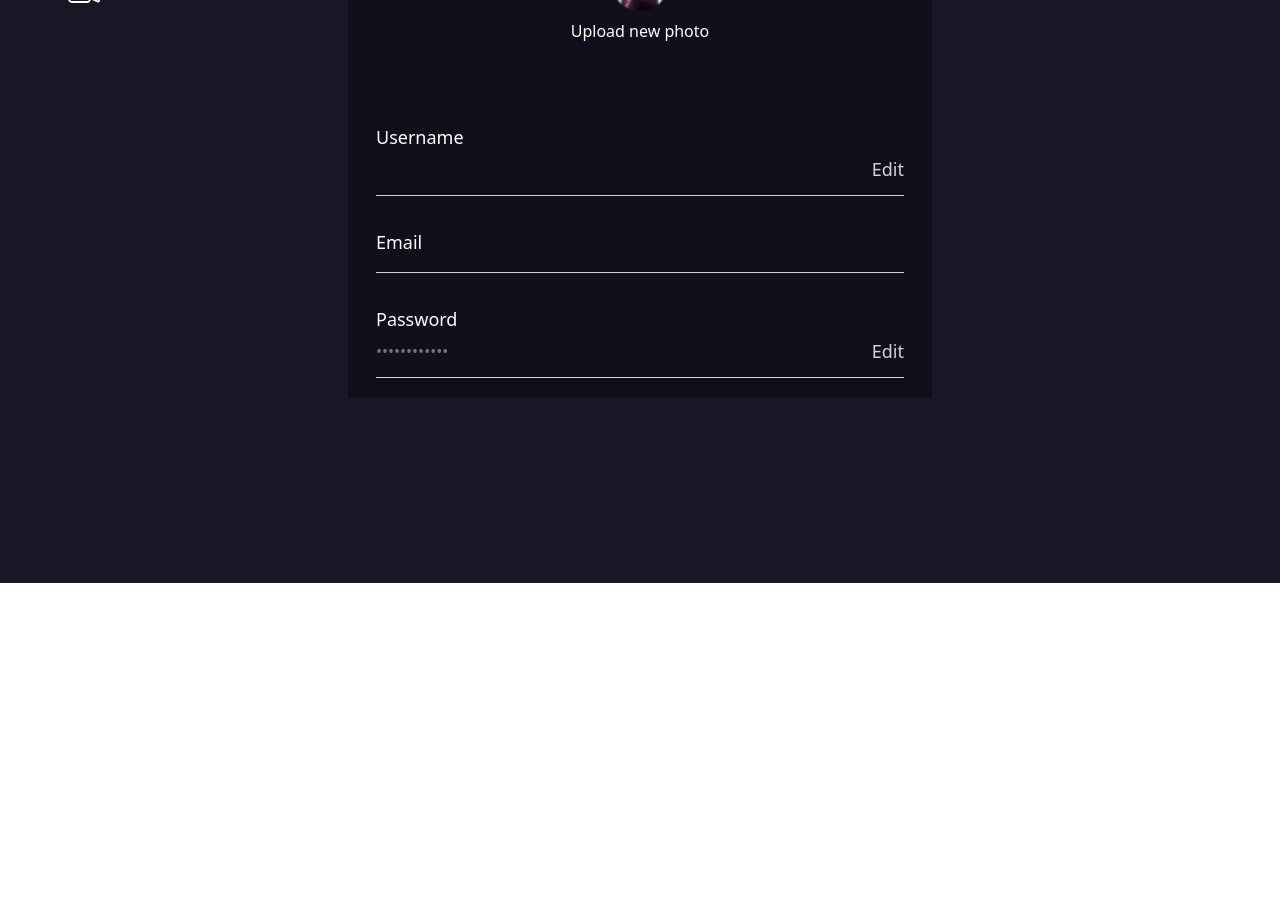
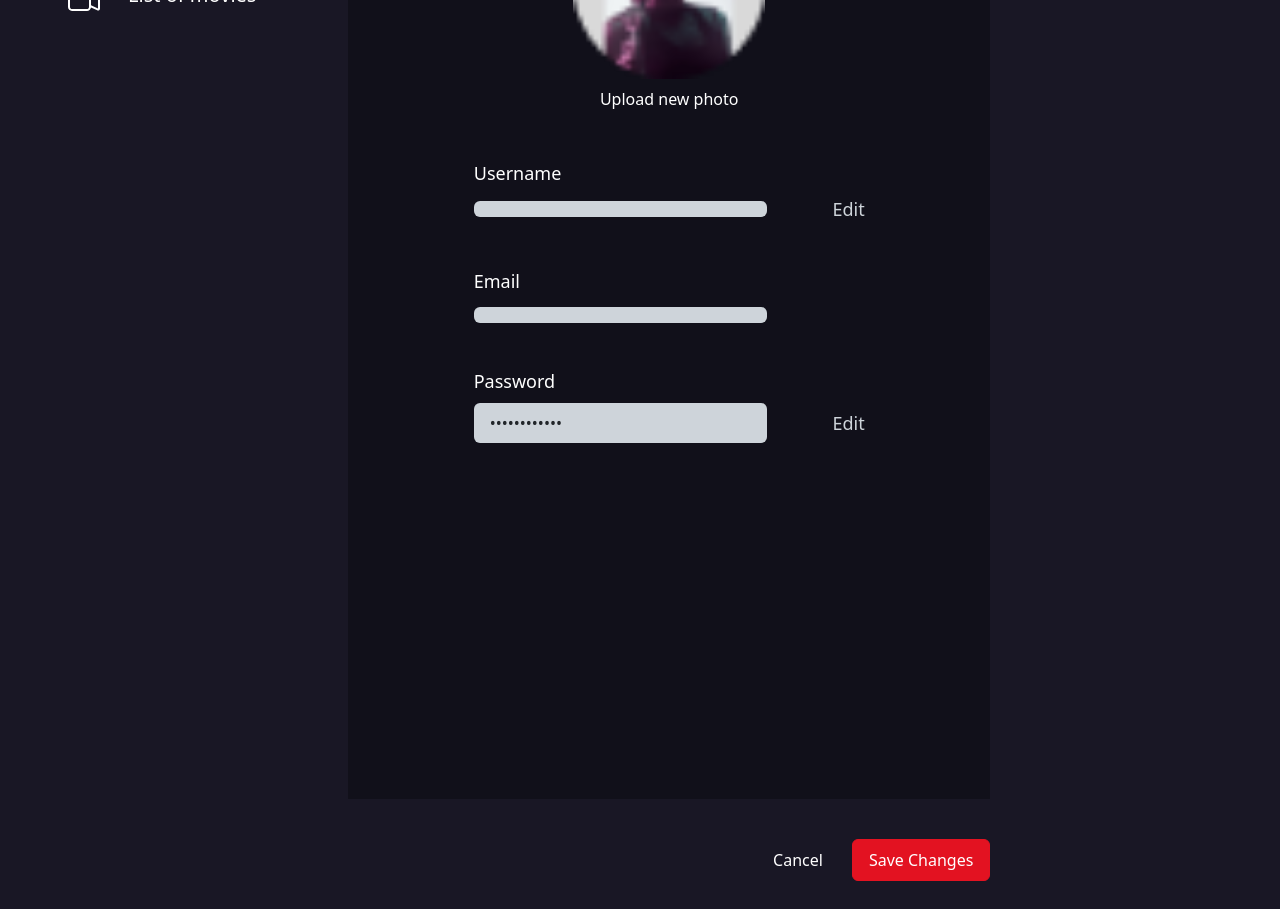
Before and after one commit to Tr1ckyy1/moviequotes-front, a Vue app: page /edit-profile in a window 1280 px wide. Shown: the part 300-1209 px from the top of the page. Before the commit the page ends 883 px from the top, so only its background shows below. Built offline with nearby package versions, Linux system fonts and the light colour scheme; no server answers; sample sign-in values are in the browser's storage.

Commit message:
feat:finihshed styling markup for edit profile page, working on implementing data uploading

```diff
--- a/src/components/ControlLanguages.vue
+++ b/src/components/ControlLanguages.vue
@@ -11,11 +11,11 @@
 
     <div
       v-if="modalShowing"
-      class="absolute w-full bg-transparent border-x border-b border-dark-third]"
+      class="absolute w-full bg-transparent border-x border-b border-dark-third"
     >
       <div
         class="hover:bg-[#1a1b26]"
-        :class="opt.text === selectedOption ? 'bg-[#1a1b26]' : 'bg-dark-third]'"
+        :class="opt.text === selectedOption ? 'bg-[#1a1b26]' : 'bg-dark-third'"
         v-for="opt in options"
         :key="opt.value"
         @click="selectOption(opt.value)"
--- a/src/components/dashboard/modals/HeaderModal.vue
+++ b/src/components/dashboard/modals/HeaderModal.vue
@@ -21,7 +21,7 @@
       class="lg:hidden text-white fixed top-0 left-0 bg-dark-main z-[52] no-scroll"
       :class="
         mode === 'sidebar'
-          ? 'w-[90%] flex flex-col justify-between p-7 py-5 max-h-4/5 gap-6 min-h-fit'
+          ? 'w-[90%] flex flex-col justify-between p-7 py-5 h-4/5 gap-6 overflow-y-scroll'
           : 'w-full h-full'
       "
       v-if="modalOpen"
--- a/src/components/dashboard/post/PostItem.vue
+++ b/src/components/dashboard/post/PostItem.vue
@@ -1,7 +1,8 @@
 <template>
   <div
-    class="py-4 px-7 lg:rounded-xl space-y-4 bg-dark-main max-h-[52rem] lg:max-h-[70rem] overflow-y-auto scrollbar-none lg:text-xl"
+    class="py-7 px-7 lg:rounded-xl bg-dark-main lg:text-xl flex flex-col justify-between max-h-[52rem] lg:max-h-[70rem] gap-7"
   >
+    <div class="overflow-y-auto scrollbar-none space-y-4">
       <div class="flex items-center gap-4">
         <div class="w-10 h-10 lg:w-[52px] lg:h-[52px]">
           <img
@@ -9,7 +10,7 @@
             class="w-full h-full rounded-full object-cover"
           />
         </div>
-      <h1 class="">Omar Jangavadze</h1>
+        <h1>Omar Jangavadze</h1>
       </div>
       <p class="font-semibold">
         “Follow your dream.” movie- <span class="text-main">Billy Elliot.</span> (2000)
@@ -24,6 +25,11 @@
       </div>
       <CommentItem />
       <CommentItem />
+      <CommentItem />
+      <CommentItem />
+      <CommentItem />
+    </div>
+
     <div class="flex gap-4">
       <div class="w-10 h-10 lg:w-[52px] lg:h-[52px] shrink-0">
         <img
--- a/src/i18n/lang/en/profile.json
+++ b/src/i18n/lang/en/profile.json
@@ -1,5 +1,7 @@
 {
   "my_profile": "My profile",
   "upload_new_photo": "Upload new photo",
-  "edit": "Edit"
+  "edit": "Edit",
+  "cancel": "Cancel",
+  "save_changes": "Save Changes"
 }
--- a/src/i18n/lang/ka/profile.json
+++ b/src/i18n/lang/ka/profile.json
@@ -1,5 +1,7 @@
 {
   "my_profile": "ჩემი პროფილი",
   "upload_new_photo": "ატვირთეთ ახალი ფოტო",
-  "edit": "რედაქტირება"
+  "edit": "რედაქტირება",
+  "cancel": "გაუქმება",
+  "save_changes": "ცვლილებების დამახსოვრება"
 }
--- a/src/ui/TheHeader.vue
+++ b/src/ui/TheHeader.vue
@@ -4,12 +4,12 @@
     v-else
     class="bg-dark-third w-full border-b border-b-[#22203033] py-5 px-7 flex justify-between items-center lg:px-14 sticky top-0 z-50"
   >
-    <RouterLink
-      @click="scrollToTop"
-      :to="{ name: 'dashboard' }"
-      class="hidden lg:block uppercase text-main font-semibold text-lg"
-      >movie quotes</RouterLink
+    <div
+      @click="navigate"
+      class="hidden lg:block uppercase text-main font-semibold text-lg cursor-pointer"
     >
+      movie quotes
+    </div>
     <BurgerMenuIcon class="lg:hidden" @click="openSidebarModal" />
     <div class="flex gap-5 items-center lg:flex-row-reverse lg:gap-8">
       <button
@@ -82,7 +82,8 @@ async function logout() {
   router.replace({ name: 'home' })
 }
 
-function scrollToTop() {
+function navigate() {
+  if (router.currentRoute.value.name !== 'dashboard') router.push({ name: 'dashboard' })
   window.scrollTo({ top: 0, behavior: 'smooth' })
 }
 
--- a/src/views/DashboardView.vue
+++ b/src/views/DashboardView.vue
@@ -3,7 +3,7 @@
     <div class="flex gap-7">
       <div
         @click="openQuotesModal"
-        class="lg:bg-dark-third pb-5 px-7 pt-0 lg:pt-4 lg:rounded-llg flex gap-4 items-center lg:cursor-pointer"
+        class="lg:bg-dark-third p-7 pt-0 lg:pt-4 lg:rounded-llg flex gap-4 items-center lg:cursor-pointer"
         :class="searchFocused ? 'w-fit' : 'w-full'"
       >
         <NewQuoteIcon />
--- a/src/views/MovieQuotes.vue
+++ b/src/views/MovieQuotes.vue
@@ -1,10 +1,8 @@
 <template>
   <TheHeader />
-  <main
-    class="pt-5 lg:px-14 bg-dark-secondary text-white lg:grid lg:grid-cols-[1fr_2fr_1fr] min-h-screen"
-  >
-    <TheSidebar class="hidden lg:block" />
-    <RouterView />
+  <main class="pt-7 lg:px-14 bg-dark-secondary text-white lg:flex min-h-screen md:gap-20 xl:gap-0">
+    <TheSidebar class="hidden lg:block lg:w-1/4" />
+    <RouterView class="lg:w-[55%] pb-7" />
   </main>
 </template>
 
--- a/src/views/ProfileEdit.vue
+++ b/src/views/ProfileEdit.vue
@@ -1,12 +1,16 @@
 <template>
-  <section>
-    <div class="pb-5 px-7 lg:px-14">
+  <form @submit="upload">
+    <div class="p-7 pt-0 lg:px-14">
       <h1 class="text-2xl hidden lg:block">{{ t('profile.my_profile') }}</h1>
       <ArrowLeft class="lg:hidden" @click="goBack" width="16" height="16" />
     </div>
-    <form class="bg-dark-third h-screen lg:h-auto py-5 px-7 lg:mt-20 lg:bg-dark-main">
-      <div class="flex justify-center flex-col items-center gap-2">
-        <div class="w-48 h-48 lg:h-14 lg:w-14 shrink-0">
+    <div
+      class="bg-dark-third min-h-screen lg:h-auto py-5 px-7 lg:mt-32 lg:bg-dark-main lg:relative lg:py-20"
+    >
+      <div
+        class="flex justify-center flex-col items-center gap-2 lg:absolute lg:top-0 lg:-translate-y-1/2 lg:left-1/2 lg:-translate-x-1/2"
+      >
+        <div class="lg:w-48 lg:h-48 h-14 w-14 shrink-0">
           <img
             v-if="userData?.profileImage"
             :src="userData?.profileImage"
@@ -14,50 +18,79 @@
           />
           <img v-else src="@/assets/avatar.png" class="object-cover h-full w-full" />
         </div>
-        <label for="upload-new-photo">
+        <label for="upload-new-photo" class="lg:cursor-pointer">
           {{ t('profile.upload_new_photo') }}
-          <input type="file" accept="image/*" hidden id="upload-new-photo" />
+          <Field name="profile_image" type="file" accept="image/*" hidden id="upload-new-photo" />
         </label>
       </div>
 
-      <ul class="mt-20 space-y-8">
-        <li class="border-b border-grey-secondary pb-3 space-y-1">
+      <ul class="mt-20 space-y-8 lg:w-2/3 lg:mx-auto">
+        <li class="border-b border-grey-secondary pb-3 space-y-1 lg:border-none lg:space-y-2">
           <p class="text-lg">
             {{ t('auth.username_input.label') }}
           </p>
-          <div class="flex items-center justify-between">
-            <p>{{ userData.username }}</p>
-            <button class="text-grey-secondary text-lg" type="button">
+          <div class="flex items-center gap-4">
+            <p
+              class="lg:w-3/4 shrink-0 lg:bg-grey-secondary lg:text-[#212529] lg:px-4 lg:py-2 lg:rounded-md"
+            >
+              {{ userData.username }}
+            </p>
+            <button class="text-grey-secondary text-lg ml-auto" type="button">
               {{ t('profile.edit') }}
             </button>
           </div>
         </li>
-        <li class="border-b border-grey-secondary pb-3 space-y-1">
+        <li class="border-b border-grey-secondary pb-3 space-y-2 lg:border-none lg:space-y-3">
           <p class="text-lg">
             {{ t('auth.email_input.label') }}
           </p>
-          <p class="text-grey-secondary">{{ userData.email }}</p>
+          <p
+            class="text-grey-secondary lg:w-3/4 lg:bg-grey-secondary lg:text-[#212529] lg:px-4 lg:py-2 lg:rounded-md"
+          >
+            {{ userData.email }}
+          </p>
         </li>
-        <li class="border-b border-grey-secondary pb-3 space-y-1">
+        <li class="border-b border-grey-secondary pb-3 space-y-1 lg:border-none lg:space-y-2">
           <p class="text-lg">
             {{ t('auth.password_input.label') }}
           </p>
-          <div class="flex items-center justify-between">
-            <p class="text-grey-secondary/50">••••••••••••</p>
-            <button v-if="!userData.google" class="text-grey-secondary text-lg" type="button">
+          <div class="flex items-center gap-4">
+            <p
+              class="text-grey-secondary/50 lg:w-3/4 shrink-0 lg:bg-grey-secondary lg:text-[#212529] lg:px-4 lg:py-2 lg:rounded-md"
+            >
+              ••••••••••••
+            </p>
+            <button
+              v-if="!userData.google"
+              class="text-grey-secondary text-lg ml-auto"
+              type="button"
+            >
               {{ t('profile.edit') }}
             </button>
           </div>
         </li>
       </ul>
-    </form>
-  </section>
+    </div>
+    <div class="ml-auto w-fit lg:flex gap-3 mt-10 hidden">
+      <button
+        class="border border-transparent bg-transparent py-2 px-4 rounded-md hover:bg-white hover:text-dark-secondary duration-300"
+      >
+        {{ t('profile.cancel') }}
+      </button>
+      <button
+        class="bg-red-main py-2 px-4 rounded-md border border-red-main hover:bg-white hover:text-red-main hover:border-red-main duration-300"
+      >
+        {{ t('profile.save_changes') }}
+      </button>
+    </div>
+  </form>
 </template>
 
 <script setup lang="ts">
 import ArrowLeft from '@/components/icons/ArrowLeft.vue'
 import { useAuthStore } from '@/stores/AuthStore'
 import { storeToRefs } from 'pinia'
+import { useForm, Field } from 'vee-validate'
 import { useI18n } from 'vue-i18n'
 import { useRouter } from 'vue-router'
 
@@ -65,6 +98,12 @@ const { userData } = storeToRefs(useAuthStore())
 const router = useRouter()
 const { t } = useI18n()
 
+const { handleSubmit } = useForm()
+
+const upload = handleSubmit(async (values) => {
+  console.log(values)
+})
+
 function goBack() {
   router.go(-1)
 }
```
Lines whose indentation alone changed are shown as unchanged.
